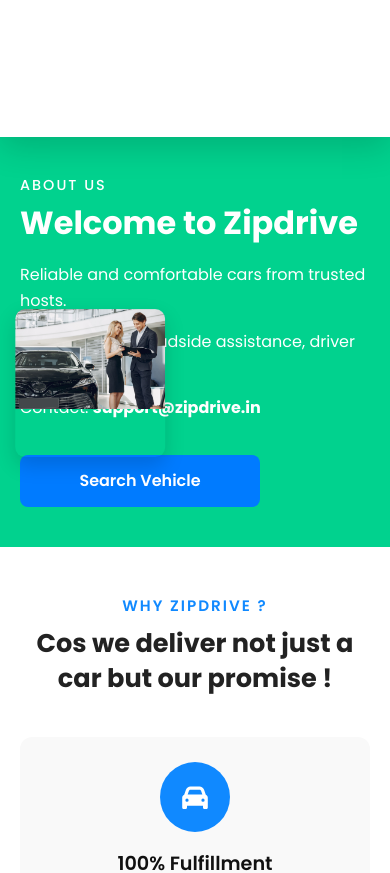
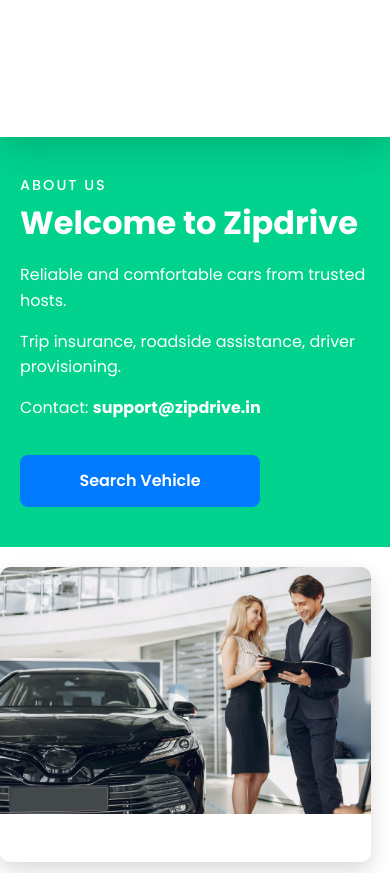
Before and after one commit to Chetanya2001/car-rent-app-frontend, a React (Vite) app: page / in a window 390 px wide. Shown: the part 2460-3333 px from the top of the page. Built offline with nearby package versions, Linux system fonts and the light colour scheme.

Commit message:
new changes on css

```diff
--- a/src/pages/Home/Home.css
+++ b/src/pages/Home/Home.css
@@ -1150,19 +1150,19 @@ input:checked + .slider:before {
     line-height: 1.6;
   }
 
+  .about-section {
+    grid-template-columns: 1fr;
+    height: auto;
+  }
+
+  .about-image {
+    position: static !important;
+    transform: none !important;
+    margin: 20px auto !important;
+  }
+
   .about-image img {
-    width: 90%;
-    max-width: 280px; /* ✅ CHANGE FROM 100% to 280px */
-    height: auto;
-    border-radius: 10px;
-    box-shadow: 0 8px 20px rgba(0, 0, 0, 0.15); /* ✅ ADD THIS */
-  }
-
-  .about-image img {
-    width: 100%;
-    max-width: 100%;
-    height: auto;
-    border-radius: 10px;
+    width: 100% !important;
   }
 
   /* Why Section */
```
